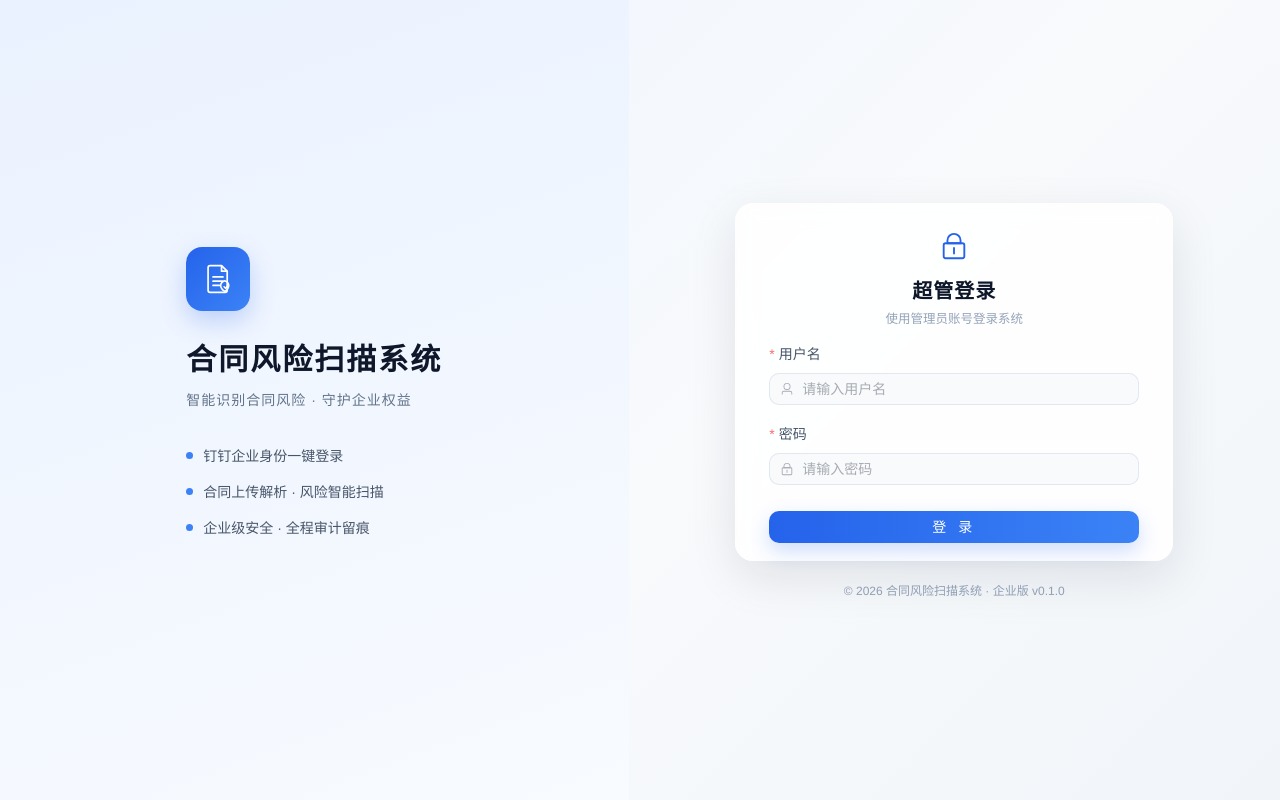
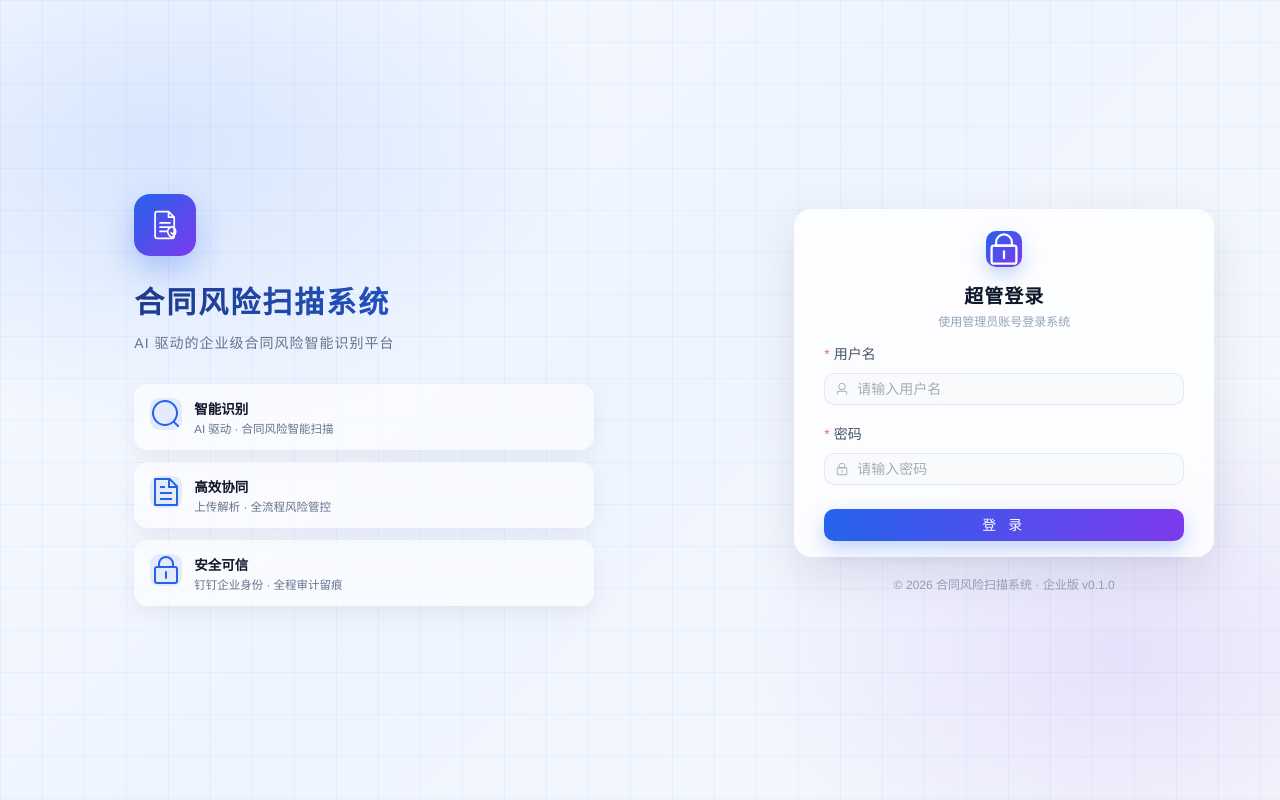
Before and after one commit to MrLiuGangQiang/contract-risk, a Vue app in the folder frontend/: page /login in a window 1280 px wide. Built offline with nearby package versions, Linux system fonts and the light colour scheme; no server answers.

Commit message:
style(login): 登录页未来科技感重做，突出核心价值
- 浅色科技背景：网格光晕 + 蓝紫渐变
- 左侧核心价值卡片：智能识别/高效协同/安全可信
- 登录卡片更紧凑，磨砂玻璃质感
- 超管登录入口改为精致胶囊按钮

```diff
--- a/frontend/src/views/LoginView.vue
+++ b/frontend/src/views/LoginView.vue
@@ -1,37 +1,47 @@
 <template>
   <div class="login-page">
-    <!-- 左侧品牌区（浅色，说明系统用途） -->
+    <!-- 左侧品牌与核心价值区 -->
     <section class="brand-panel">
       <div class="brand-inner">
         <div class="brand-logo">
           <ContractIcon :size="34" color="#fff" />
         </div>
         <h1 class="brand-title">合同风险扫描系统</h1>
-        <p class="brand-slogan">智能识别合同风险 · 守护企业权益</p>
+        <p class="brand-slogan">AI 驱动的企业级合同风险智能识别平台</p>
+
         <ul class="brand-features">
-          <li>
-            <span class="feature-dot" />
-            <span>钉钉企业身份一键登录</span>
+          <li class="feature-card">
+            <span class="feature-icon"><Search /></span>
+            <div>
+              <strong>智能识别</strong>
+              <small>AI 驱动 · 合同风险智能扫描</small>
+            </div>
           </li>
-          <li>
-            <span class="feature-dot" />
-            <span>合同上传解析 · 风险智能扫描</span>
+          <li class="feature-card">
+            <span class="feature-icon"><Document /></span>
+            <div>
+              <strong>高效协同</strong>
+              <small>上传解析 · 全流程风险管控</small>
+            </div>
           </li>
-          <li>
-            <span class="feature-dot" />
-            <span>企业级安全 · 全程审计留痕</span>
+          <li class="feature-card">
+            <span class="feature-icon"><Lock /></span>
+            <div>
+              <strong>安全可信</strong>
+              <small>钉钉企业身份 · 全程审计留痕</small>
+            </div>
           </li>
         </ul>
       </div>
     </section>
 
-    <!-- 右侧登录区（浅色卡片，无边框） -->
+    <!-- 右侧登录区 -->
     <section class="form-panel">
       <div class="login-card" v-loading="loadingMethods">
         <!-- 钉钉扫码登录（默认内嵌官方二维码，不自动跳转） -->
         <template v-if="mode === 'dingtalk'">
           <div class="card-head center">
-            <DingTalkIcon :size="56" class="dingtalk-icon" />
+            <DingTalkIcon :size="48" class="dingtalk-icon" />
             <h2>钉钉扫码登录</h2>
             <p>使用企业钉钉账号扫码登录</p>
           </div>
@@ -51,14 +61,17 @@
           </div>
 
           <div class="switch-row">
-            <a class="switch-link" @click="onSwitchToLocal">超管登录 →</a>
+            <button class="switch-pill" type="button" @click="onSwitchToLocal">
+              <Lock class="switch-pill-icon" />
+              超管登录
+            </button>
           </div>
         </template>
 
         <!-- 超管本地登录 -->
         <template v-else>
           <div class="card-head center">
-            <Lock class="admin-icon" />
+            <span class="admin-icon-wrap"><Lock /></span>
             <h2>超管登录</h2>
             <p>使用管理员账号登录系统</p>
           </div>
@@ -86,7 +99,9 @@
             </el-button>
           </el-form>
           <div v-if="dingtalkEnabled" class="switch-row">
-            <a class="switch-link" @click="onSwitchToDingtalk">← 返回钉钉登录</a>
+            <button class="switch-pill" type="button" @click="onSwitchToDingtalk">
+              返回钉钉登录
+            </button>
           </div>
         </template>
       </div>
@@ -99,7 +114,7 @@
 import { nextTick, onMounted, reactive, ref } from 'vue'
 import { useRoute, useRouter } from 'vue-router'
 import { ElMessage, type FormInstance, type FormRules } from 'element-plus'
-import { Lock, RefreshRight, User } from '@element-plus/icons-vue'
+import { Document, Lock, RefreshRight, Search, User } from '@element-plus/icons-vue'
 import {
   dingtalkCallback,
   getDingtalkAuthorizeUrl,
@@ -239,115 +254,162 @@ async function onLogin() {
 </script>
 
 <style scoped>
+/* ===== 页面：浅色未来科技感背景（网格 + 光晕） ===== */
 .login-page {
+  position: relative;
+  overflow: hidden;
   min-height: 100vh;
   display: flex;
-  background: linear-gradient(135deg, #eef4ff 0%, #f8fafc 55%, #f1f5f9 100%);
+  background:
+    radial-gradient(720px 460px at 12% 18%, rgba(59, 130, 246, 0.16), transparent 62%),
+    radial-gradient(620px 460px at 88% 82%, rgba(124, 58, 237, 0.12), transparent 62%),
+    linear-gradient(135deg, #f7faff 0%, #eef4ff 48%, #f8fafc 100%);
   color: #0f172a;
 }
+.login-page::before {
+  content: '';
+  position: absolute;
+  inset: 0;
+  background-image:
+    linear-gradient(rgba(37, 99, 235, 0.05) 1px, transparent 1px),
+    linear-gradient(90deg, rgba(37, 99, 235, 0.05) 1px, transparent 1px);
+  background-size: 42px 42px;
+  pointer-events: none;
+}
 
-/* ===== 左侧品牌区（浅色，高级感） ===== */
+/* ===== 左侧品牌与核心价值 ===== */
 .brand-panel {
-  flex: 1.1;
+  position: relative;
+  flex: 1.15;
   display: flex;
   align-items: center;
   justify-content: center;
-  background: linear-gradient(160deg, #eaf2ff 0%, #f8fbff 100%);
+  padding: 48px 40px;
 }
 .brand-inner {
-  max-width: 440px;
-  padding: 40px;
+  width: 100%;
+  max-width: 460px;
 }
 .brand-logo {
-  width: 64px;
-  height: 64px;
+  width: 62px;
+  height: 62px;
   border-radius: 16px;
   display: flex;
   align-items: center;
   justify-content: center;
-  margin-bottom: 24px;
-  background: linear-gradient(135deg, #2563eb, #3b82f6);
-  box-shadow: 0 10px 24px rgba(37, 99, 235, 0.25);
+  margin-bottom: 22px;
+  background: linear-gradient(135deg, #2563eb, #7c3aed);
+  box-shadow: 0 14px 34px rgba(37, 99, 235, 0.32);
 }
 .brand-title {
   margin: 0 0 10px;
   font-size: 30px;
-  font-weight: 700;
+  font-weight: 800;
   letter-spacing: 2px;
-  color: #0f172a;
+  background: linear-gradient(90deg, #1e3a8a, #2563eb);
+  -webkit-background-clip: text;
+  background-clip: text;
+  color: transparent;
 }
 .brand-slogan {
-  margin: 0 0 36px;
+  margin: 0 0 32px;
   font-size: 14px;
   color: #64748b;
   letter-spacing: 1px;
 }
+
 .brand-features {
   list-style: none;
   margin: 0;
   padding: 0;
+  display: grid;
+  gap: 12px;
 }
-.brand-features li {
+.feature-card {
+  display: flex;
+  align-items: flex-start;
+  gap: 12px;
+  padding: 14px 16px;
+  border-radius: 14px;
+  background: rgba(255, 255, 255, 0.62);
+  box-shadow: 0 8px 22px rgba(15, 23, 42, 0.06);
+}
+.feature-icon {
+  width: 32px;
+  height: 32px;
+  flex-shrink: 0;
+  border-radius: 9px;
   display: flex;
   align-items: center;
-  gap: 10px;
-  margin-bottom: 16px;
-  font-size: 14px;
-  color: #475569;
+  justify-content: center;
+  color: #2563eb;
+  background: rgba(37, 99, 235, 0.1);
 }
-.feature-dot {
-  width: 7px;
-  height: 7px;
-  border-radius: 50%;
-  background: #3b82f6;
+.feature-card strong {
+  display: block;
+  font-size: 13.5px;
+  color: #0f172a;
+}
+.feature-card small {
+  display: block;
+  margin-top: 2px;
+  font-size: 11.5px;
+  color: #64748b;
 }
 
-/* ===== 右侧登录区（浅色卡片，无边框） ===== */
+/* ===== 右侧登录区 ===== */
 .form-panel {
-  flex: 1;
+  position: relative;
+  flex: 0.85;
   display: flex;
   flex-direction: column;
   align-items: center;
   justify-content: center;
-  padding: 40px;
+  padding: 40px 36px;
 }
 .login-card {
   width: 100%;
-  max-width: 370px;
-  padding: 28px 34px 18px;
-  background: rgba(255, 255, 255, 0.86);
+  max-width: 360px;
+  padding: 22px 30px 16px;
+  background: rgba(255, 255, 255, 0.82);
   border-radius: 18px;
   box-shadow: 0 16px 48px rgba(15, 23, 42, 0.1);
-  backdrop-filter: blur(10px);
+  backdrop-filter: blur(12px);
 }
 .card-head {
-  margin-bottom: 16px;
+  margin-bottom: 14px;
 }
 .card-head.center {
   text-align: center;
 }
 .card-head h2 {
   margin: 10px 0 4px;
-  font-size: 20px;
+  font-size: 19px;
   font-weight: 700;
+  letter-spacing: 1px;
   color: #0f172a;
-  letter-spacing: 1px;
 }
 .card-head p {
   margin: 0;
-  font-size: 12.5px;
+  font-size: 12px;
   color: #94a3b8;
 }
 .dingtalk-icon {
   display: inline-block;
 }
-.admin-icon {
-  width: 30px;
-  height: 30px;
-  color: #2563eb;
+.admin-icon-wrap {
+  width: 36px;
+  height: 36px;
+  display: inline-flex;
+  align-items: center;
+  justify-content: center;
+  border-radius: 10px;
+  color: #fff;
+  background: linear-gradient(135deg, #2563eb, #7c3aed);
+  box-shadow: 0 8px 18px rgba(37, 99, 235, 0.25);
 }
 
-/* ===== 二维码区域（无边框） ===== */
+/* ===== 二维码区域 ===== */
 .qr-area {
   min-height: 400px;
   display: flex;
@@ -363,6 +425,34 @@ async function onLogin() {
   word-break: break-all;
 }
 
+/* ===== 超管入口（胶囊按钮） ===== */
+.switch-row {
+  margin-top: 14px;
+  text-align: center;
+}
+.switch-pill {
+  display: inline-flex;
+  align-items: center;
+  gap: 6px;
+  padding: 6px 14px;
+  border: none;
+  border-radius: 999px;
+  background: rgba(37, 99, 235, 0.08);
+  color: #2563eb;
+  font-size: 12.5px;
+  cursor: pointer;
+  transition: background 0.2s ease, color 0.2s ease;
+}
+.switch-pill:hover {
+  background: rgba(37, 99, 235, 0.16);
+  color: #1d4ed8;
+}
+.switch-pill-icon {
+  width: 14px;
+  height: 14px;
+}
+
+/* ===== 表单与按钮 ===== */
 .login-card :deep(.el-form-item__label) {
   color: #475569;
   font-weight: 500;
@@ -377,33 +467,29 @@ async function onLogin() {
 }
 .login-btn {
   width: 100%;
-  margin-top: 8px;
+  margin-top: 6px;
+  border: none;
   border-radius: 10px;
   letter-spacing: 4px;
-  background: linear-gradient(90deg, #2563eb, #3b82f6);
-  border: none;
-  box-shadow: 0 8px 20px rgba(37, 99, 235, 0.22);
+  background: linear-gradient(90deg, #2563eb, #7c3aed);
+  box-shadow: 0 8px 20px rgba(37, 99, 235, 0.28);
 }
 .login-btn:hover {
-  background: linear-gradient(90deg, #1d4ed8, #2563eb);
+  background: linear-gradient(90deg, #1d4ed8, #6d28d9);
 }
-.switch-row {
+
+.login-footer {
   margin-top: 18px;
-  text-align: center;
-}
-.switch-link {
-  font-size: 13px;
-  color: #3b82f6;
-  cursor: pointer;
-  text-decoration: none;
-}
-.switch-link:hover {
-  color: #2563eb;
-  text-decoration: underline;
-}
-.login-footer {
-  margin-top: 20px;
   font-size: 12px;
   color: #94a3b8;
 }
+
+@media (max-width: 860px) {
+  .login-page {
+    flex-direction: column;
+  }
+  .brand-panel {
+    display: none;
+  }
+}
 </style>
```
